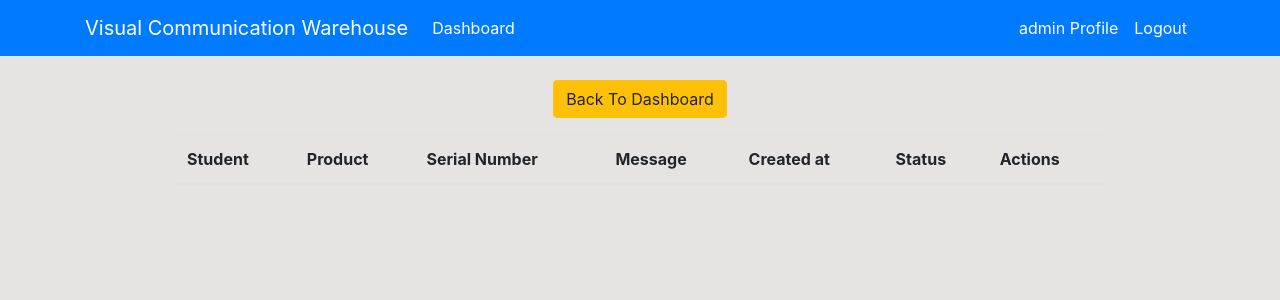
After one commit to BS-PMC-2023/BS-PMC-2023-Team10, a Django app: page /view_request/ in a window 1280 px wide. The commit adds this page. Shown: the top 300 px of the page. Run offline with Django 4.2, Linux system fonts and the light colour scheme; a user stored in the database is signed in; data comes from the database, SQL or seed files in the repository; both versions use the stored data as it was after the commit; lists and menus that the app fills with data are empty; some libraries are stand-ins or nearby versions.

Commit message:
BSPMC2310-18 +BSPMC2310-28
added files for handling requests and apply request

```diff
--- a/WarehouseProject/settings.py
+++ b/WarehouseProject/settings.py
@@ -70,6 +70,7 @@ TEMPLATES = [
                 'django.template.context_processors.request',
                 'django.contrib.auth.context_processors.auth',
                 'django.contrib.messages.context_processors.messages',
+                'dashboard.context_processors.message_count',
             ],
         },
     },
--- a/dashboard/admin.py
+++ b/dashboard/admin.py
@@ -1,3 +1,4 @@
+from asyncio import ProactorEventLoop
 from django.contrib import admin
 from .models import Product,Order
 from django.contrib.auth.models import Group
--- /dev/null
+++ b/dashboard/context_processors.py
@@ -0,0 +1,4 @@
+def message_count(request):
+    from .models import Message
+    messages = Message.objects.filter(status='Pending').count()
+    return {'message_count': messages}
--- a/dashboard/urls.py
+++ b/dashboard/urls.py
@@ -20,4 +20,11 @@ urlpatterns = [
     path('get_products_by_category/', views.get_products_by_category, name='get_products_by_category'),
     path('report_damage/<int:order_id>/', views.report_damage, name='report_damage'),
     path('view_damage_report/<int:order_id>/', views.view_damage_report, name='view_damage_report'),
+    path('send-request/', views.send_request, name='send_request'),
+    path('view_request/', views.view_request, name='view_request'),
+    path('requests/approve/<int:message_id>/',views.approve_request, name='approve_request'),
+    path('requests/deny/<int:message_id>/', views.deny_request, name='deny_request'),
+    path('requests/remove/<int:message_id>/', views.remove_request, name='remove_request'),
+    path('view_request_student/', views.view_request_student, name='view_request_student'),
+
 ]
--- a/dashboard/views.py
+++ b/dashboard/views.py
@@ -1,7 +1,7 @@
 from django.shortcuts import render,redirect,get_object_or_404
-from django.contrib.auth.decorators import login_required
+from django.contrib.auth.decorators import login_required,user_passes_test
 from django.http import HttpResponse
-from .models import Product,Order,DamageReport
+from .models import Product,Order,DamageReport,Message
 from .forms import ProductForm,OrderForm,DamageReportForm
 from .resources import ProductResource,OrderResource
 from django.db.models import F
@@ -10,10 +10,77 @@ from django.views import View
 from django.contrib.auth.models import User
 from django.http import JsonResponse
 from django.db.models import Sum
+from django.core.exceptions import PermissionDenied
+from import_export.formats import base_formats
+
+def staff_required(view_func):
+    @login_required(login_url='user_login')
+    @user_passes_test(lambda u: u.is_staff, login_url='user_login')
+    def wrapper(request, *args, **kwargs):
+        return view_func(request, *args, **kwargs)
+    return wrapper
 
 
 
 # Create your views here.
+
+def view_request_student(request):
+    messages = Message.objects.filter(customer=request.user)  # Filter messages by the current user
+
+    return render(request, 'dashboard/view_request_student.html', {'messages': messages})
+
+@staff_required
+def remove_request(request, message_id):
+    message = get_object_or_404(Message, pk=message_id)
+    if request.method == 'POST':
+        message.is_visible_to_manager = False
+        message.save()
+        return redirect('view_request')
+    return render(request, {'message': message})
+
+
+@staff_required
+def view_request(request):
+    if not request.user.is_staff:
+        raise PermissionDenied
+    messages = Message.objects.all()
+    return render(request, 'dashboard/view_request.html', {'messages': messages})
+
+
+
+def send_request(request):
+    products = Product.objects.all()
+
+    if request.method == 'POST':
+        product_id = request.POST.get('product')
+        product = get_object_or_404(Product, pk=product_id)
+        message = request.POST.get('message')
+        Message.objects.create(
+            customer=request.user,
+            product=product,
+            message=message
+        )
+        return redirect('dashboard-index')
+
+    return render(request, 'dashboard/send_request.html', {'products': products})
+
+@staff_required
+def approve_request(request, message_id):
+    message = get_object_or_404(Message, pk=message_id)
+    if request.method == 'POST':
+        message.status = 'Approved'
+        message.save()
+        return redirect('view_request')
+
+@staff_required
+def deny_request(request, message_id):
+    message = get_object_or_404(Message, pk=message_id)
+    if request.method == 'POST':
+        # Perform your denial logic here
+        message.status = 'Denied'
+        message.save()
+        return redirect('view_request')
+
 
 
 def report_damage(request, order_id):
@@ -38,6 +105,7 @@ def report_damage(request, order_id):
     }
     return render(request, 'dashboard/report_damage.html', context)
 
+@staff_required
 def view_damage_report(request, order_id):
     order = get_object_or_404(Order, id=order_id)
     damage_report = DamageReport.objects.get(order=order)
@@ -48,11 +116,7 @@ def view_damage_report(request, order_id):
 
 def get_products_by_category(request):
     category = request.GET.get('category')
-
-    # Retrieve products based on the selected category
     products = Product.objects.filter(category=category)
-
-    # Prepare the data to be sent as a JSON response
     products_data = []
     for product in products:
         product_data = {
@@ -64,7 +128,6 @@ def get_products_by_category(request):
     response_data = {
         'products': products_data,
     }
-
     return JsonResponse(response_data)
 
 
@@ -96,7 +159,7 @@ def index(request):
     }
     return render(request, 'dashboard/index.html', context)
 
-@login_required(login_url='user_login')
+@staff_required
 def staff(request):
     products = Product.objects.filter(quantity__gt=0)
     product_count = Product.objects.aggregate(product_count=Sum('quantity'))['product_count']
@@ -112,7 +175,7 @@ def staff(request):
     }
     return render(request,'dashboard/staff.html',context)
 
-@login_required(login_url='user_login')
+@staff_required
 def staff_detail(request,pk):
     customers = User.objects.get(id=pk)
     customer_count = User.objects.exclude(username='admin').count()
@@ -128,7 +191,7 @@ def staff_detail(request,pk):
     }
     return render(request, 'dashboard/staff_detail.html',context)
 
-@login_required(login_url='user_login')
+@staff_required
 def product(request):
     customer_count = User.objects.exclude(username='admin').count()
     products = Product.objects.filter(quantity__gt=0)
@@ -157,8 +220,7 @@ def product(request):
         }
     return render(request,'dashboard/product.html',context)
 
-
-@login_required(login_url='user_login')
+@staff_required
 def product_delete(request, pk):
     item = Product.objects.get(id=pk)
     if request.method=='POST':
@@ -167,7 +229,7 @@ def product_delete(request, pk):
     return render(request,'dashboard/product_delete.html')
 
 
-@login_required(login_url='user-login')
+@staff_required
 def product_edit(request, pk):
     item = Product.objects.get(id=pk)
     if request.method == 'POST':
@@ -182,7 +244,7 @@ def product_edit(request, pk):
     }
     return render(request, 'dashboard/product_edit.html', context)
 
-@login_required(login_url='user_login')
+@staff_required
 def order(request):
     products = Product.objects.filter(quantity__gt=0)
     product_count = Product.objects.aggregate(product_count=Sum('quantity'))['product_count']
@@ -209,7 +271,7 @@ def extend_order(request,order_id):
     return render(request, 'dashboard/extend_order.html', {'order': order})
 
 
-
+@staff_required
 def extend_approve_deny(request, order_id):
     order = Order.objects.get(id=order_id)
     if request.method == 'POST':
@@ -228,7 +290,7 @@ def extend_approve_deny(request, order_id):
 
 
 
-@login_required(login_url='user_login')
+@staff_required
 def approve_order(request, order_id):
     order = get_object_or_404(Order, id=order_id)
     order.status = 'Approved'
@@ -238,6 +300,7 @@ def approve_order(request, order_id):
     product.save()
     return redirect('dashboard-order')
 
+@staff_required
 def finish_order(request, order_id):
     order = get_object_or_404(Order, id=order_id)
     order.status = 'Finished'
@@ -247,27 +310,33 @@ def finish_order(request, order_id):
     product.save()
     return redirect('dashboard-order')
 
-
+@staff_required
 def remove_order(request, order_id):
     order = get_object_or_404(Order, id=order_id)
+
     order.delete()
     return redirect('dashboard-order')
 
 
-@login_required(login_url='user_login')
+@staff_required
 def deny_order(request, order_id):
     order = get_object_or_404(Order, id=order_id)
     order.status = 'Denied'
     order.save()
     return redirect('dashboard-order')
 
+
+
 class ExportDataView(View):
     def get(self, request):
         products = Product.objects.all()
         product_resource = ProductResource()
         dataset = product_resource.export(products)
-        response = HttpResponse(dataset.csv, content_type='text/csv')
-        response['Content-Disposition'] = 'attachment; filename="products.csv"'
+        response = HttpResponse(content_type='application/vnd.openxmlformats-officedocument.spreadsheetml.sheet')
+        response['Content-Disposition'] = 'attachment; filename="items.xlsx"'
+        export_format = base_formats.XLSX()
+        export_data = export_format.export_data(dataset)
+        response.write(export_data)
         return response
 
 
@@ -277,6 +346,13 @@ class ExportOrderView(View):
         orders = Order.objects.all()
         orders_resource = OrderResource()
         dataset = orders_resource.export(orders)
-        response = HttpResponse(dataset.csv, content_type='text/csv')
-        response['Content-Disposition'] = 'attachment; filename="orders.csv"'
+
+        response = HttpResponse(content_type='application/vnd.openxmlformats-officedocument.spreadsheetml.sheet')
+        response['Content-Disposition'] = 'attachment; filename="orders.xlsx"'
+
+        export_format = base_formats.XLSX()
+        export_data = export_format.export_data(dataset)
+
+        response.write(export_data)
+
         return response
--- a/static/style.css
+++ b/static/style.css
@@ -23,3 +23,13 @@ body {
     background-color: #0d6efd
     ;
   }
+
+  .message-indicator a.btn {
+    animation: blinker 1s linear infinite;
+  }
+
+  @keyframes blinker {
+    50% {
+      opacity: 0;
+    }
+  }
--- a/templates/dashboard/index.html
+++ b/templates/dashboard/index.html
@@ -3,8 +3,8 @@
 {% if user.is_authenticated and user.is_staff and user.is_superuser %}
 {% include 'partials/topnav.html' %}
 <!--Graphs-->
-<div class="row ">
-    <div class="col-md-6 my-4">
+<div class="d-flex justify-content-center align-items-center">
+    <div class="col-md-4 my-4">
         <div class="bg-white">
             <div class="card-body">
                 <canvas id="myChart1" width="300" height="200"></canvas>
@@ -119,7 +119,7 @@
             </div>
         </div>
     </div>
-    <div class="col-md-6 my-4">
+    <div class="col-md-4 my-4">
         <div class="bg-white">
             <div class="card-body">
                 <canvas id="myChart" width="300" height="200"></canvas>
--- /dev/null
+++ b/templates/dashboard/view_request.html
@@ -0,0 +1,77 @@
+{% extends 'partials/base.html' %}
+{% block title %}Requests{% endblock %}
+{% load crispy_forms_tags %}
+{% block content %}
+
+
+
+<div class="col-md-9 my-4 mx-auto">
+    <div class="d-flex justify-content-center mb-3">
+      <form method="POST">
+        {% csrf_token %}
+        <a class="btn btn-warning" href="{% url 'dashboard-index' %}">Back To Dashboard</a>
+      </form>
+    </div>
+
+  <div class="table-responsive">
+    {% if messages %}
+    <table class="table table-striped">
+      <thead>
+        <tr>
+          <th>Student</th>
+          <th>Product</th>
+          <th>Serial Number</th>
+          <th>Message</th>
+          <th>Created at</th>
+          <th>Status</th>
+          <th>Actions</th>
+        </tr>
+      </thead>
+      <tbody>
+        {% for message in messages %}
+          {% if message.is_visible_to_manager %}
+            <tr>
+              <td>{{ message.customer.username }}</td>
+              <td>{{ message.product.name }}</td>
+              <td>{{ message.product.sn }}</td>
+              <td style="word-break: break-word;">{{ message.message }}</td>
+              <td>{{ message.created_at }}</td>
+              <td>
+                <span class="
+                {% if message.status == 'Approved' %}text-success font-weight-bold
+                {% elif message.status == 'Denied' %}text-danger font-weight-bold
+                {% elif message.status == 'Pending' %}text font-weight-bold
+                {% endif %}">
+                {{ message.status }}
+                </span>
+
+              </td>
+              <td>
+                {% if message.status == 'Pending' %}
+                  <form method="post" action="{% url 'approve_request' message.id %}" style="display: inline;">
+                    {% csrf_token %}
+                    <button type="submit" class="btn btn-success btn-sm">Approve</button>
+                  </form>
+                  <form method="post" action="{% url 'deny_request' message.id %}" style="display: inline;">
+                    {% csrf_token %}
+                    <button type="submit" class="btn btn-danger btn-sm">Deny</button>
+                  </form>
+                {% elif message.status == 'Approved' or message.status == 'Denied' %}
+                  <form method="post" action="{% url 'remove_request' message.id %}" style="display: inline;">
+                    {% csrf_token %}
+                    <button type="submit" class="btn btn-info btn-sm">Remove</button>
+                  </form>
+                {% endif %}
+              </td>
+            </tr>
+          {% endif %}
+        {% endfor %}
+      </tbody>
+    </table>
+  </div>
+
+</div>
+{% else %}
+<h2>No new messages.</h2>
+{% endif %}
+{% endblock %}
```
Also changed, not shown: dashboard/models.py (+9 -0 lines), dashboard/resources.py (+36 -13 lines), templates/dashboard/send_request.html (added, +31 -0 lines), templates/dashboard/staff_index.html (+11 -5 lines), templates/dashboard/view_request_student.html (added, +61 -0 lines), templates/partials/topnav.html (+15 -5 lines), dashboard/migrations/0030_message.py (added), dashboard/migrations/0031_message_status.py (added), dashboard/migrations/0032_message_is_visible_to_manager.py (added), db.sqlite3.
